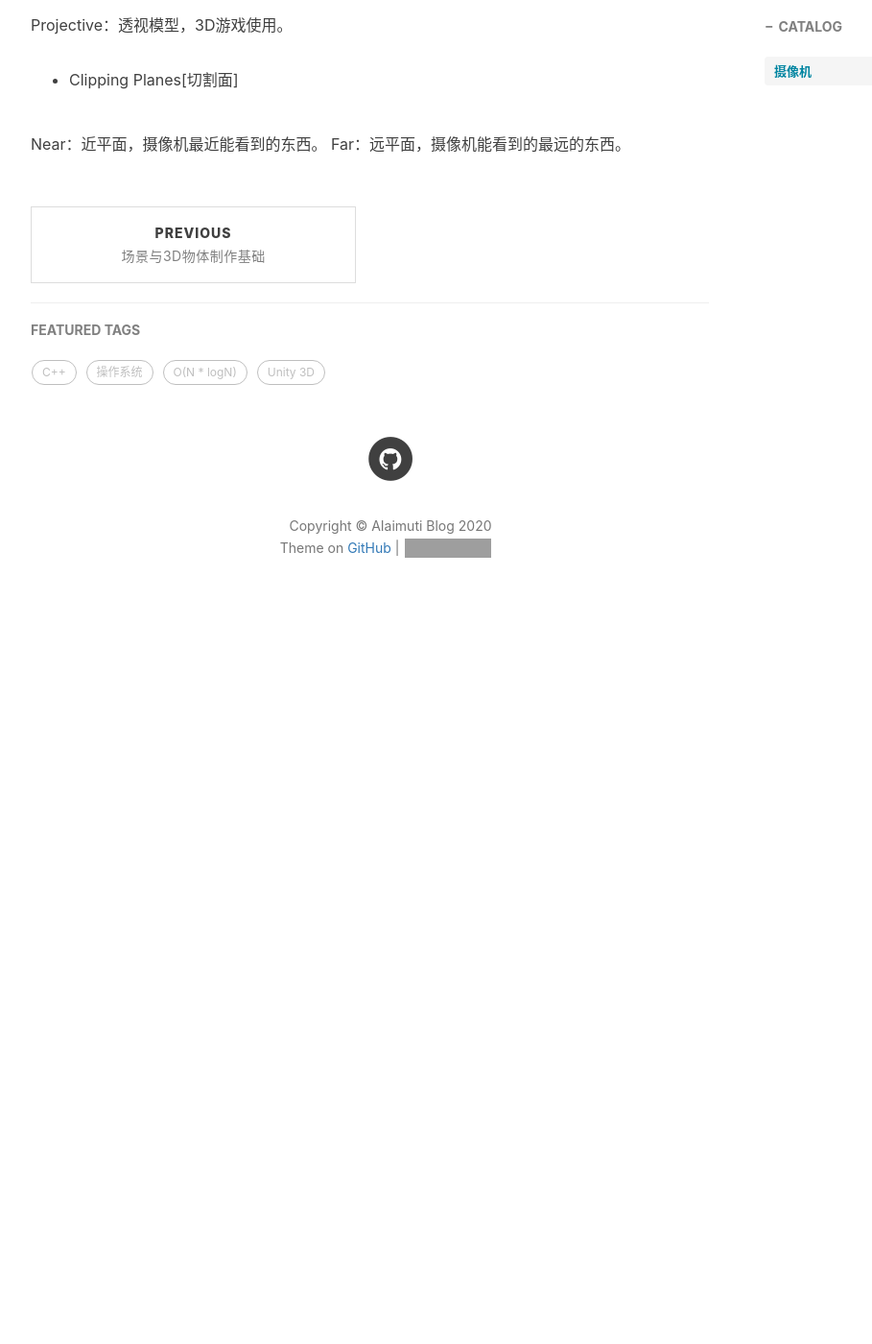
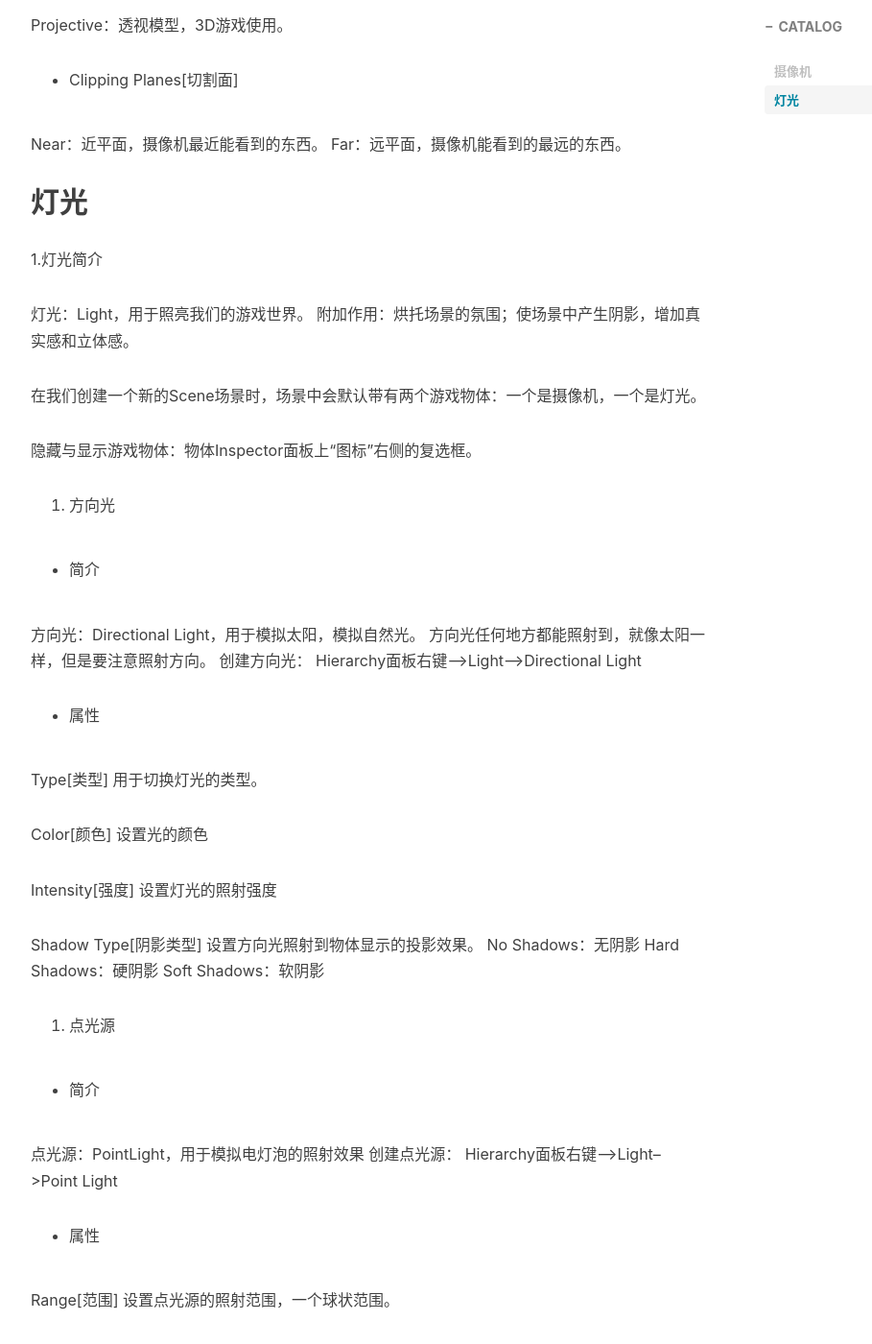
Before and after one commit to AIaimuti/aiaimuti.github.io, a Jekyll site: the page built from _posts/2020-4-4-Basic_components.md, in a window 1280 px wide and 1400 px high, scrolled down 1545 px. Shown: the whole window at 96% size, without its empty margins (233-1142 px from the left). Built offline with Jekyll 4.4.1, drawn with Linux system fonts in a browser that asks for light colours; nearby versions of some CDN libraries; comment, search, counter and statistics services are not loaded; before the commit the page ends 2220 px from its top, so only the background shows below that; some of the changed text lies outside the part shown; grey boxes are pictures that could not be loaded.

Commit message:
Update 2020-4-4-Basic_components.md

```diff
--- a/_posts/2020-4-4-Basic_components.md
+++ b/_posts/2020-4-4-Basic_components.md
@@ -49,3 +49,66 @@ Projective：透视模型，3D游戏使用。
 
 Near：近平面，摄像机最近能看到的东西。
 Far：远平面，摄像机能看到的最远的东西。
+
+## 灯光
+
+1.灯光简介
+
+灯光：Light，用于照亮我们的游戏世界。
+附加作用：烘托场景的氛围；使场景中产生阴影，增加真实感和立体感。
+
+在我们创建一个新的Scene场景时，场景中会默认带有两个游戏物体：一个是摄像机，一个是灯光。
+
+隐藏与显示游戏物体：物体Inspector面板上“图标”右侧的复选框。
+
+2. 方向光
+
++ 简介
+
+方向光：Directional Light，用于模拟太阳，模拟自然光。
+方向光任何地方都能照射到，就像太阳一样，但是要注意照射方向。
+创建方向光：
+Hierarchy面板右键-->Light-->Directional Light
+
++ 属性
+
+Type[类型]
+用于切换灯光的类型。
+
+Color[颜色]
+设置光的颜色
+
+Intensity[强度]
+设置灯光的照射强度
+
+Shadow Type[阴影类型]
+设置方向光照射到物体显示的投影效果。
+No Shadows：无阴影
+Hard Shadows：硬阴影
+Soft Shadows：软阴影
+
+3. 点光源
+
++ 简介
+
+点光源：PointLight，用于模拟电灯泡的照射效果
+创建点光源：
+Hierarchy面板右键-->Light-->Point Light
+
+
++ 属性
+
+Range[范围]
+设置点光源的照射范围，一个球状范围。
+
+4. 聚光灯
+
++ 简介
+
+聚光灯：Spot Light，用于模拟聚光灯的照射效果。
+创建聚光灯：
+Hierarchy面板右键-->Light-->Spot Light
+
++ 属性
+Spot Angle[聚光角]
+设置聚光灯的照射角度
```
